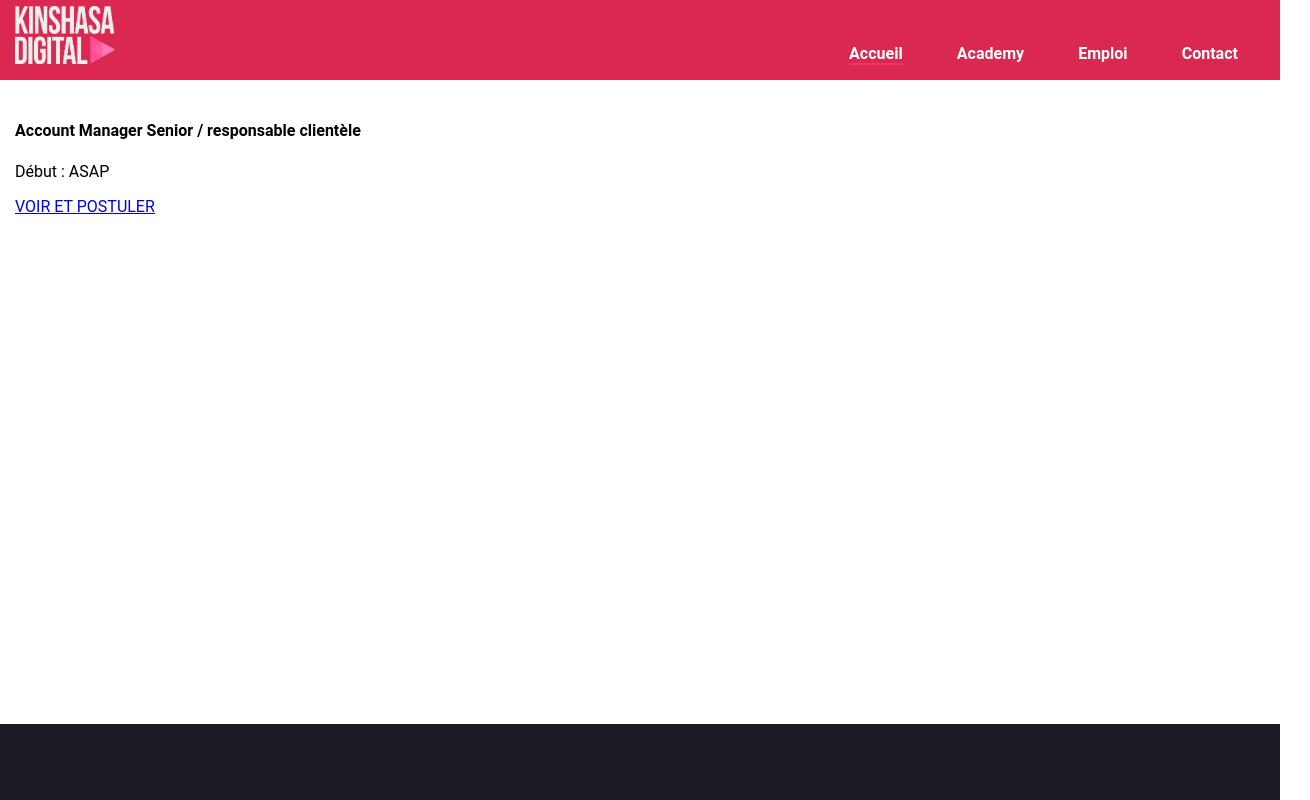
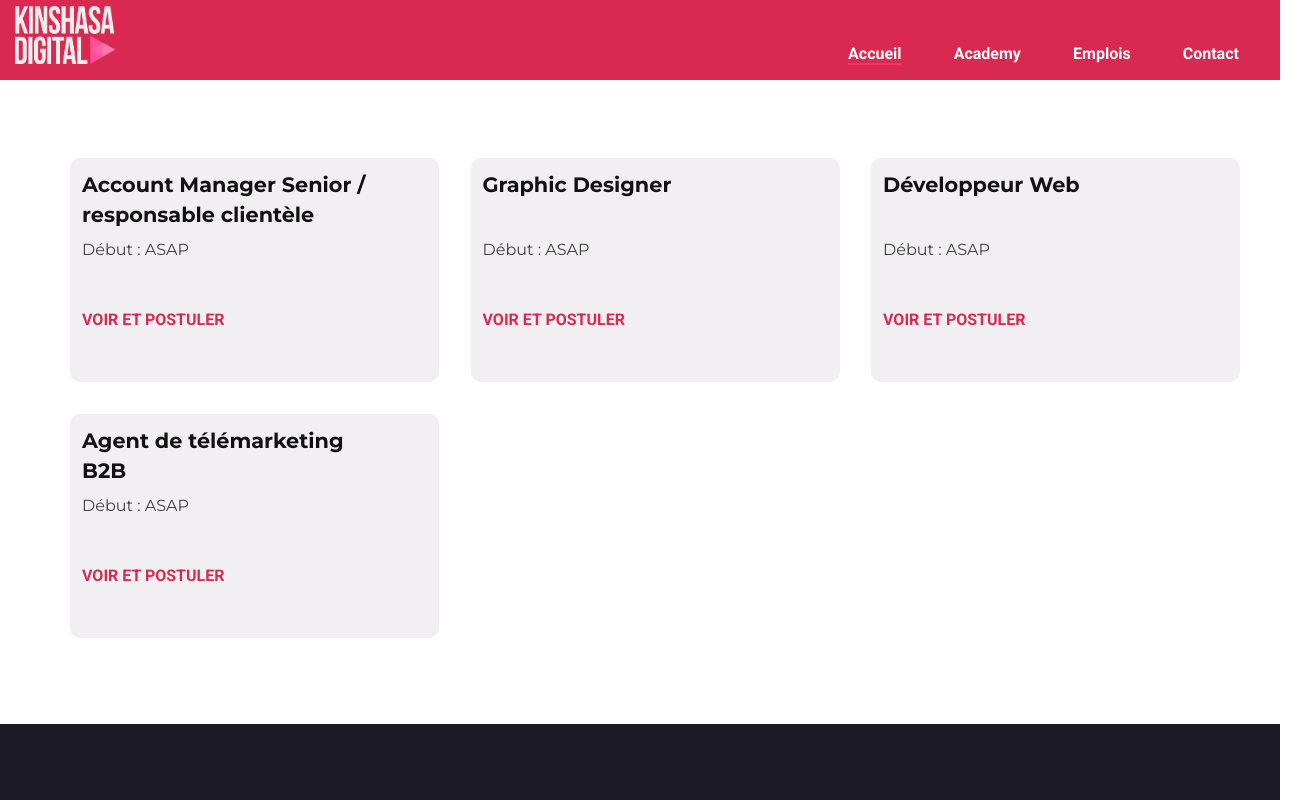
Before and after one commit to Eminence212/Page_Acceil_KDA, a plain HTML site: page pages/kinshasa-digital-recrute.html in a window 1280 px wide. Shown: the top 800 px of the page, 1310 px wide, since content can reach past the window. Drawn offline with Linux system fonts and the light colour scheme; a web font is replaced by a local one.

Commit message:
Pré-finalisation

```diff
--- a/css/styles.css
+++ b/css/styles.css
@@ -141,7 +141,8 @@ li a:hover{
 /*Section 1*/
 .sectionA{
    width: 100%;
-   padding: 100px 0px 67.4px;
+   height: 680.219px;
+   padding: 100px 0px 70.2px;
    background-image:url('../img/hero-background.jpg');
    background-size: cover;
     display: flex;
@@ -154,7 +155,7 @@ li a:hover{
     padding: 0px 0px 13.48px;
     font-family:Montserratbold,sans-serif;
     font-size:80px;
-    font-weight:bold;
+    font-weight:900;
     text-transform: uppercase;
     margin: 25px 0px 13.48px;
     text-align: center;
@@ -1889,7 +1890,81 @@ li a:hover{
 
 /* Section Jobs */
 .SectionJobs{
-    width: 1170px;
+    width: 100%;
     height: 524px;
     padding: 100px 15px;
-}
+    display: flex;
+    flex-direction: column;
+    justify-content: center;
+    align-items: center;
+
+
+}
+.titreSectionJobs{
+    width:1170px;
+    height:56px;
+    padding: 0px 15px;
+    margin: 48px 57px 0px 57px;
+
+}
+.titreSectionJobs > h1 {
+    width:1170px;
+    height:48px;
+    margin: 0px 0px 8px 0px;
+    color:#111;
+    font-family: Montserratbold,sans-serif;
+    font-weight: 700;
+    font-size: 2.5rem;
+    line-height: 1.2;
+    text-align: center;
+}
+.jobwItems{
+    width:1170px;
+    height: 520px;
+    padding: 100px 15px;
+    display: flex;
+    flex-direction: row;
+    flex-wrap: wrap;
+    justify-content: space-between;
+    align-items: center;
+}
+.jobwItems > .cars-items{
+    width: 345px;
+    height: 200px;
+    padding: 12px;
+    margin: 0px 0px 32px 0px;
+    background-color:#f2eff3;
+    border-radius: 10px;
+    color: #424345;
+}
+.cars-items > h4{
+    width: 306px;
+    height: 60px;
+    margin: 0px 0px 8px 0px;
+    color: #111;
+    font-size: 1.3rem;
+    line-height: 30px;
+    font-family: Montserrat,sans-serif;
+    font-weight: 700;
+    text-align: left;
+}
+.cars-items > p{
+    width: 306px;
+    height: 24px;
+    margin: 0px 0px 48px 0px;
+    font-family: Montserrat,sans-serif;
+    color: #424345;
+    font-size: 1rem;
+    font-weight: 400;
+    line-height: 1.5;
+    text-align: left;
+}
+.cars-items > a{
+    width: 306px;
+    height: 24px;
+    color: #d92950;
+    font-weight: 700;
+    text-decoration: none;
+    background-color: transparent;
+    font-size: 1rem;
+}
--- a/pages/kinshasa-digital-recrute.html
+++ b/pages/kinshasa-digital-recrute.html
@@ -6,12 +6,14 @@
     <meta name="viewport" content="width=device-width, initial-scale=1.0">
     <link rel="icon" type="image/png" sizes="32x32" href="../img/favicon-32x32.png">
     <link rel="icon" type="image/png" sizes="16x16" href="../img/favicon-16x16.png">
+    <link rel="preconnect" href="https://fonts.gstatic.com">
+    <link href="https://fonts.googleapis.com/css2?family=Montserrat:wght@100;200;300;400;500;600;700;800;900&family=Roboto:wght@100;300;400;500;700;900&family=Ubuntu+Mono:wght@400;700&display=swap" rel="stylesheet">
     <link rel="stylesheet" href="../css/styles.css">
     <!-- <link rel="stylesheet" href="https://cdnjs.cloudflare.com/ajax/libs/font-awesome/5.15.2/css/all.min.css"> -->
     <title>Kinshasa Digital Recrute | Kinshasa Digital</title>
 </head>
 <body>
-    <div class="pages">
+
 
 
     <!--En tête de la page-->
@@ -33,7 +35,7 @@
                     </li>
 
                     <li>
-                         <a href="kinshasa-digital-recrute.html">Emploi</a>
+                         <a href="kinshasa-digital-recrute.html">Emplois</a>
                     </li>
 
                     <li>
@@ -46,15 +48,34 @@
 
     </header>
     <!--Corp de la page-->
-    <section id="jobs" class="SectionJobs">
-        <div class="rowJobs">
-            <div class="col-Jobs" data-sr-id="1" style="visibility: visible; opacity: 1; transform: matrix3d(1, 0, 0, 0, 0, 1, 0, 0, 0, 0, 1, 0, 0, 0, 0, 1); transition: opacity 0.6s cubic-bezier(0.5, 0, 0, 1) 0.5s, transform 0.6s cubic-bezier(0.5, 0, 0, 1) 0.5s;">
-                <div class="card-Jobs">
-                    <h4>Account Manager Senior / responsable clientèle</h4>
-                     <p class="mb-5">Début : ASAP</p>
-                     <a target="blank" href="#">VOIR ET POSTULER</a>
-                </div>
+    <section class="SectionJobs">
+        <div class="titreSectionJobs">
+            <h1>Nos offres</h1>
+        </div>
+        <div class="jobwItems">
+            <div class="cars-items">
+                <h4>Account Manager Senior / responsable clientèle</h4>
+                <p class="mb-5">Début : ASAP</p>
+                <a target="blank" href="#">VOIR ET POSTULER</a>
             </div>
+
+            <div class="cars-items">
+                <h4>Graphic Designer</h4>
+                <p class="mb-5">Début : ASAP</p>
+                <a target="blank" href="#">VOIR ET POSTULER</a>
+            </div>
+            <div class="cars-items">
+                <h4>Développeur Web</h4>
+                <p class="mb-5">Début : ASAP</p>
+                <a target="blank" href="#">VOIR ET POSTULER</a>
+            </div>
+            <div class="cars-items">
+                <h4>Agent de télémarketing B2B</h4>
+                <p class="mb-5">Début : ASAP</p>
+                <a target="blank" href="#">VOIR ET POSTULER</a>
+            </div>
+
+        </div>
     </section>
 
 
@@ -238,6 +259,5 @@
     </div> -->
 </footer>
 
-</div>
 </body>
 </html>
```
Also changed, not shown: index.html (+2 -0 lines).
